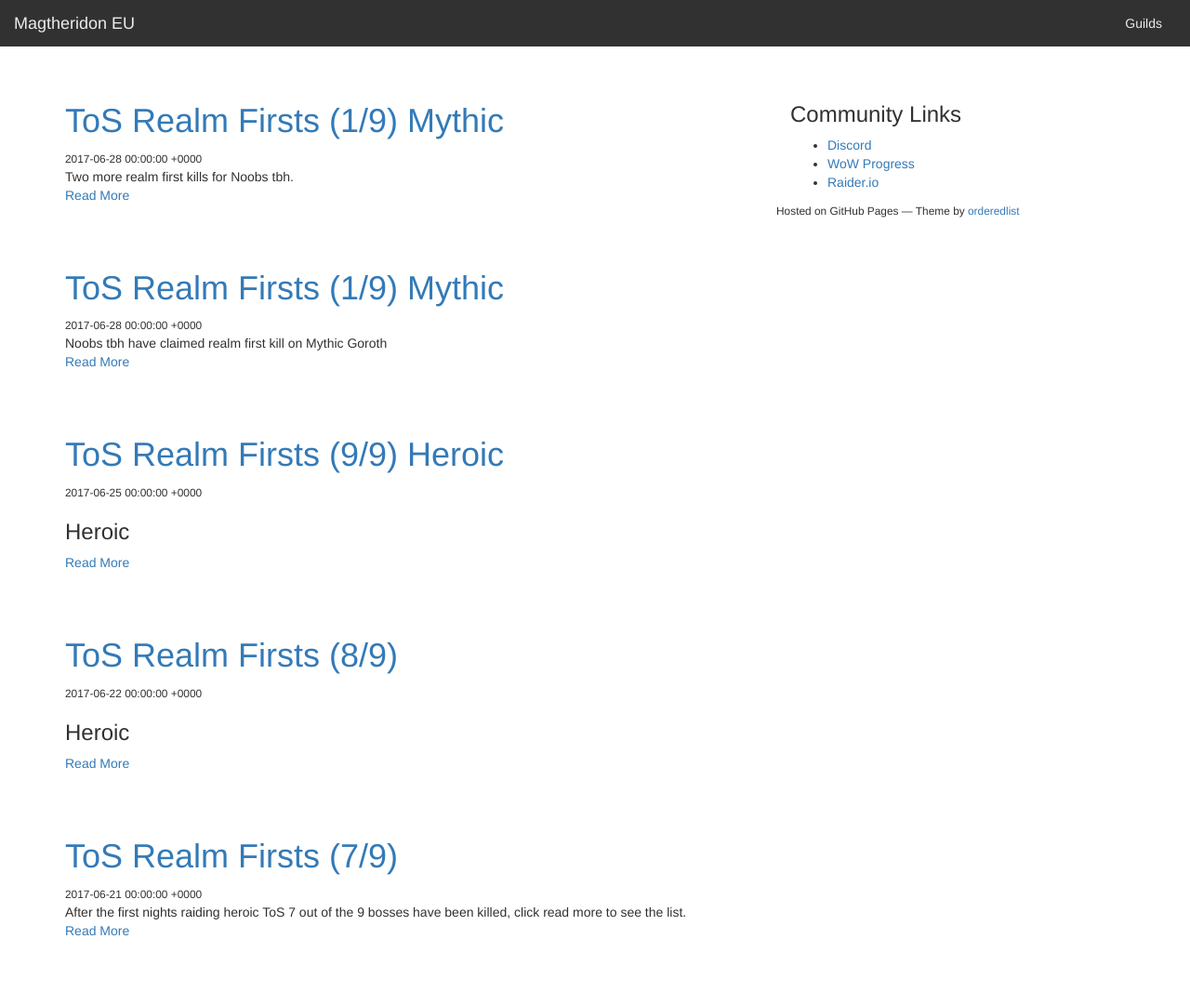
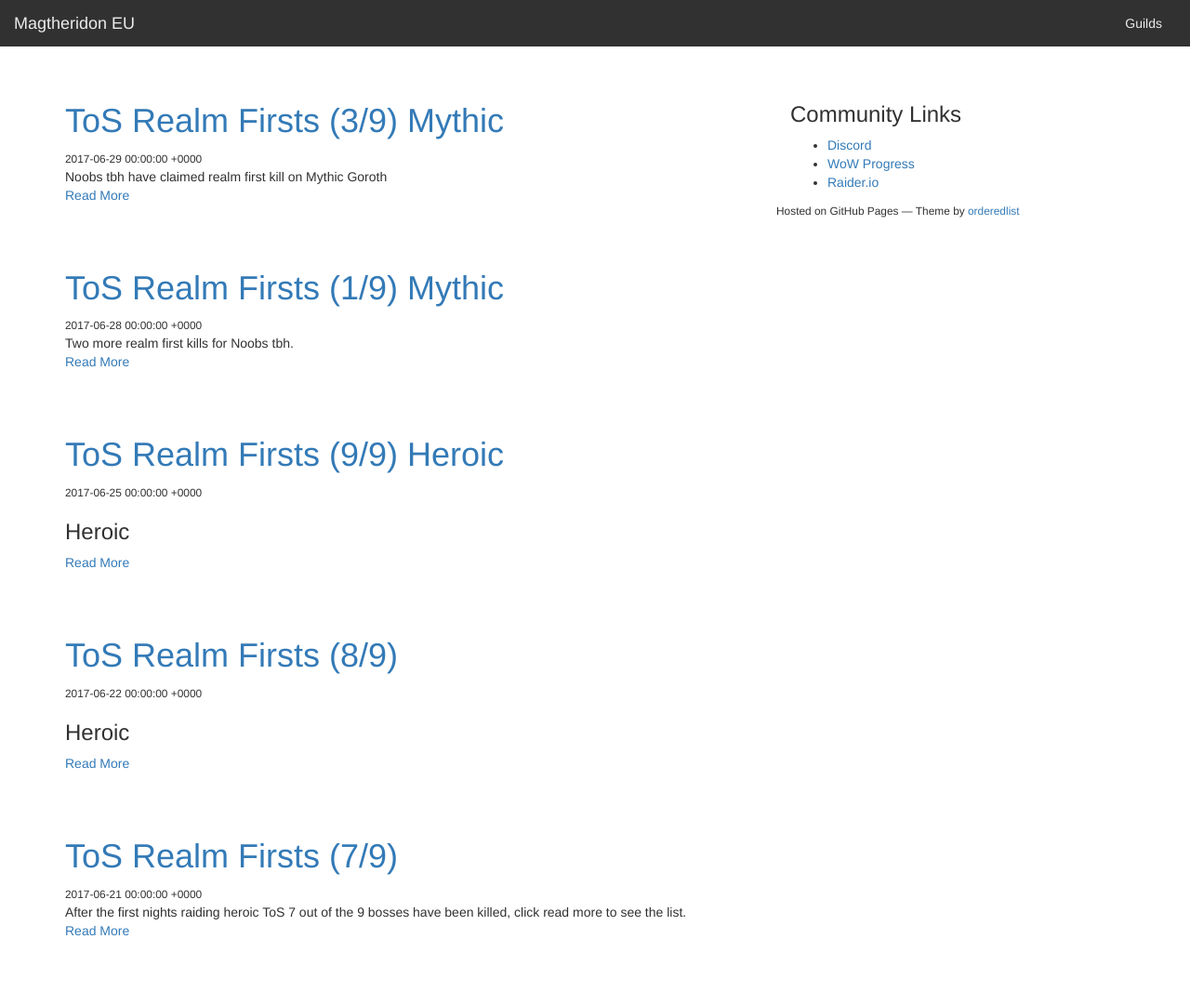
Before and after one commit to MagtheridonEU/magtheridoneu.github.io, a Jekyll site: the page built from index.html, in a window 1280 px wide. Shown: the whole page at 93% size. Built offline with Jekyll 4.4.1, drawn with Linux system fonts in a browser that asks for light colours; nearby versions of some CDN libraries; a script that is not in the unit is left out.

Commit message:
Update 2017-06-28-tos-realm-firsts-mythic-1-9.md

```diff
--- a/_posts/2017-06-28-tos-realm-firsts-mythic-1-9.md
+++ b/_posts/2017-06-28-tos-realm-firsts-mythic-1-9.md
@@ -1,6 +1,6 @@
 ---
-title: ToS Realm Firsts (1/9) Mythic
-date: 28th June 2017
+title: ToS Realm Firsts (3/9) Mythic
+date: 29th June 2017
 excerpt: Noobs tbh have claimed realm first kill on Mythic Goroth
 ---
 
```
